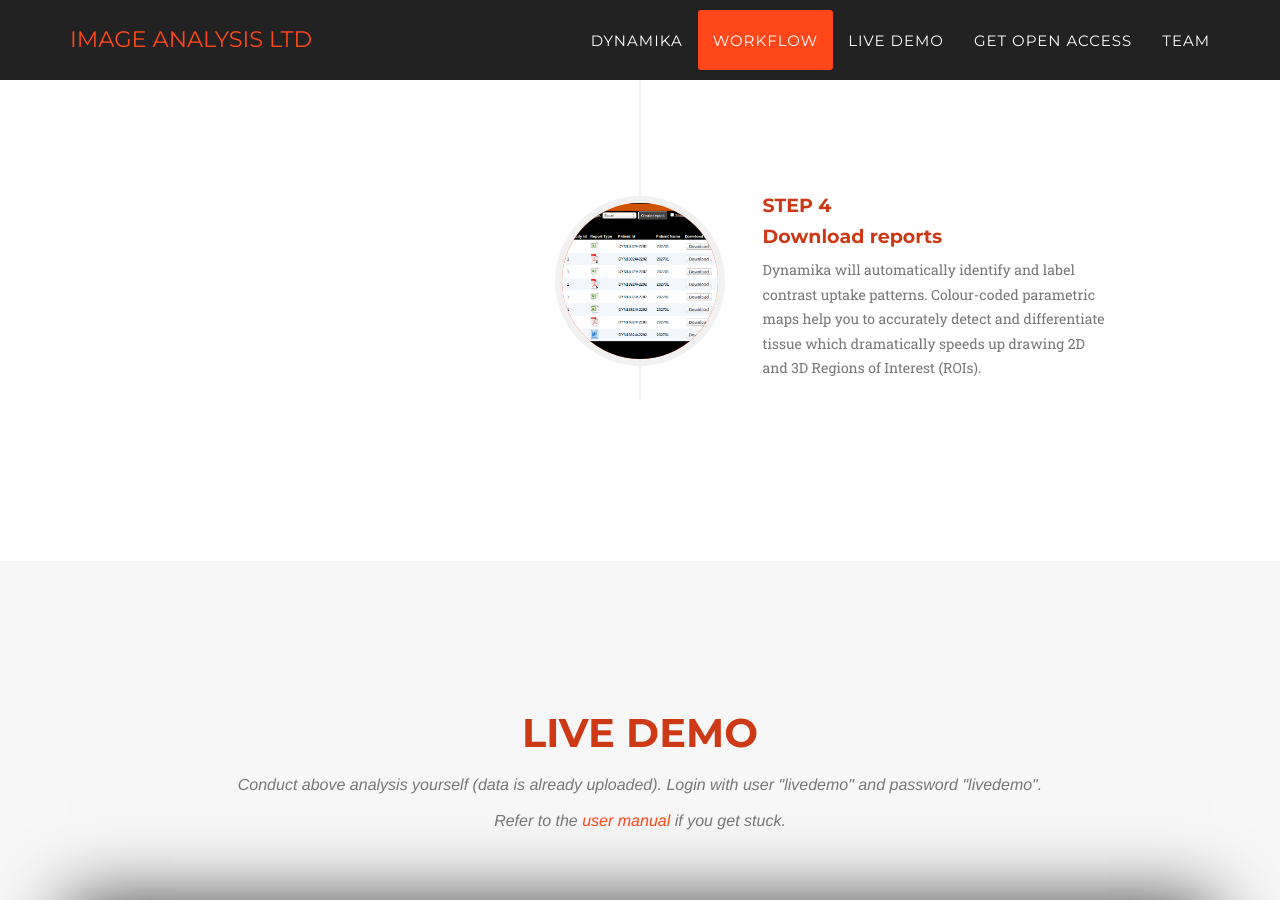
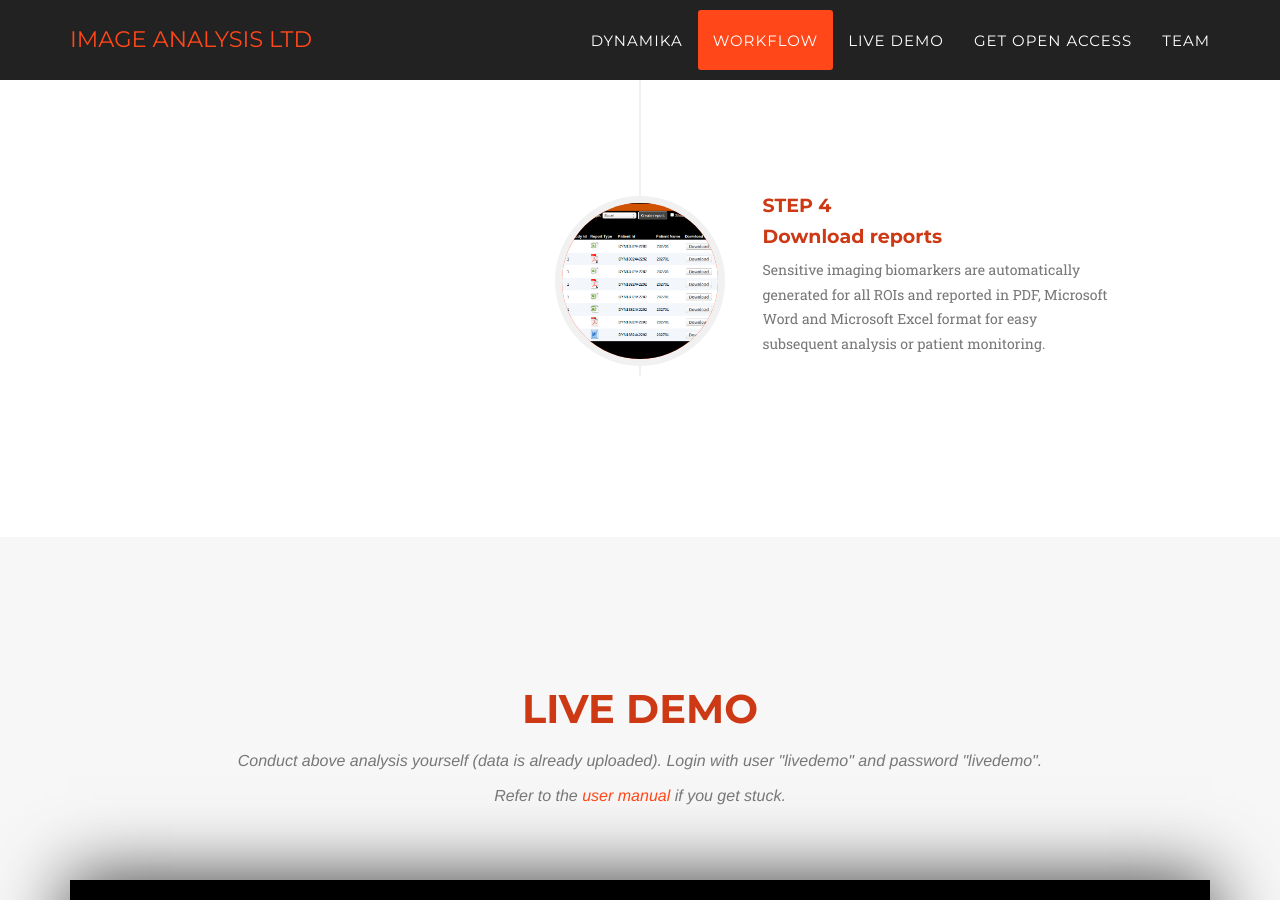
Before and after one commit to imageanalysis/openaccess, a Jekyll site: the page built from index.html, in a window 1280 px wide and 900 px high, scrolled down 3250 px. Built offline with Jekyll 4.4.1, drawn with Linux system fonts in a browser that asks for light colours; some web fonts are replaced.

Commit message:
Update workflow.html

```diff
--- a/_includes/workflow.html
+++ b/_includes/workflow.html
@@ -62,7 +62,7 @@
                                     <h4 class="subheading">Download reports</h4>
                                 </div>
                                 <div class="timeline-body">
-                                    <p class="text-muted">Dynamika will automatically identify and label contrast uptake patterns. Colour-coded parametric maps help you to accurately detect and differentiate tissue which dramatically speeds up drawing 2D and 3D Regions of Interest (ROIs).</p>
+                                    <p class="text-muted">Sensitive imaging biomarkers are automatically generated for all ROIs and reported in PDF, Microsoft Word and Microsoft Excel format for easy subsequent analysis or patient monitoring.</p>
                                 </div>
                             </div>
                         </li>
```
